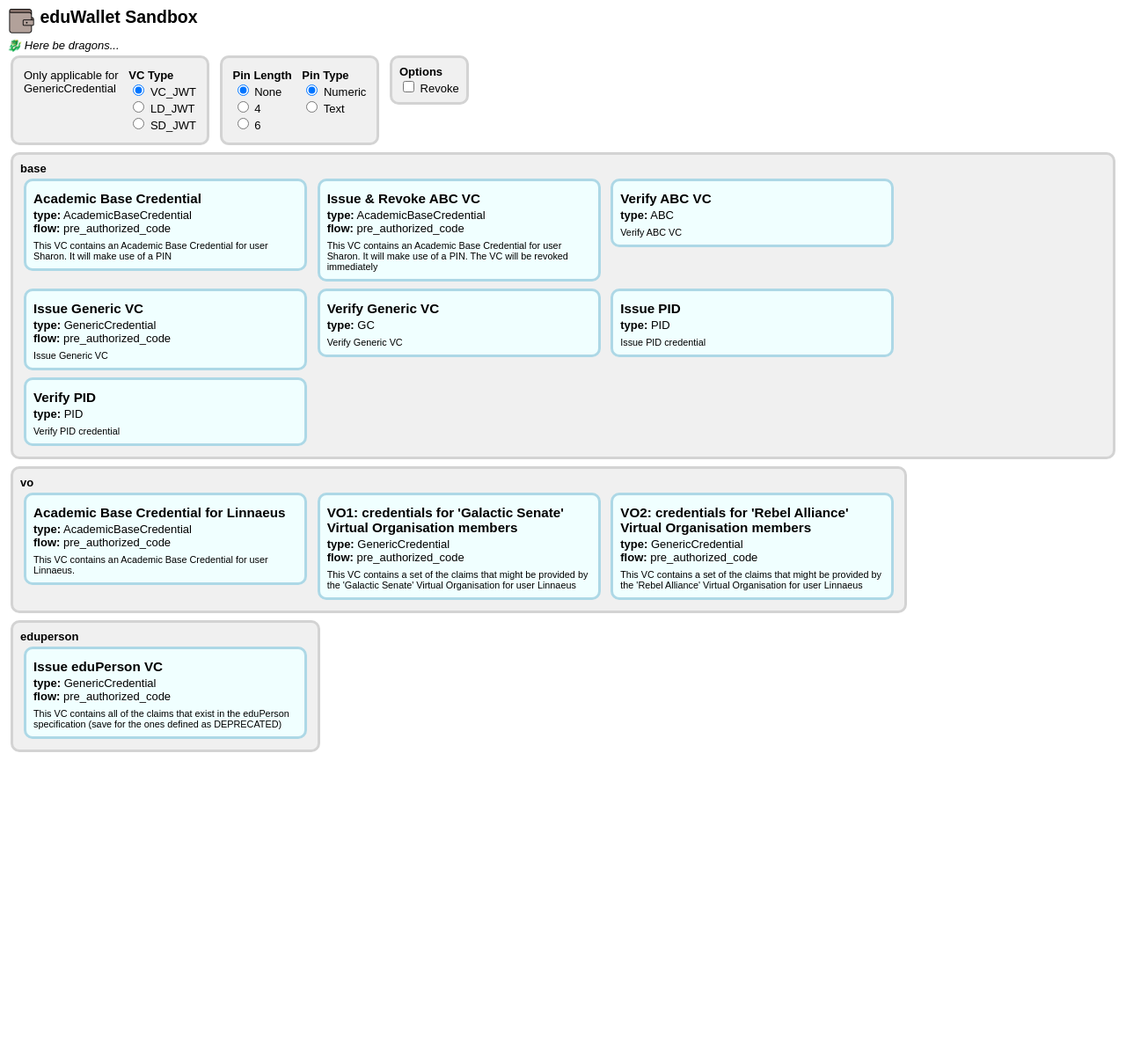
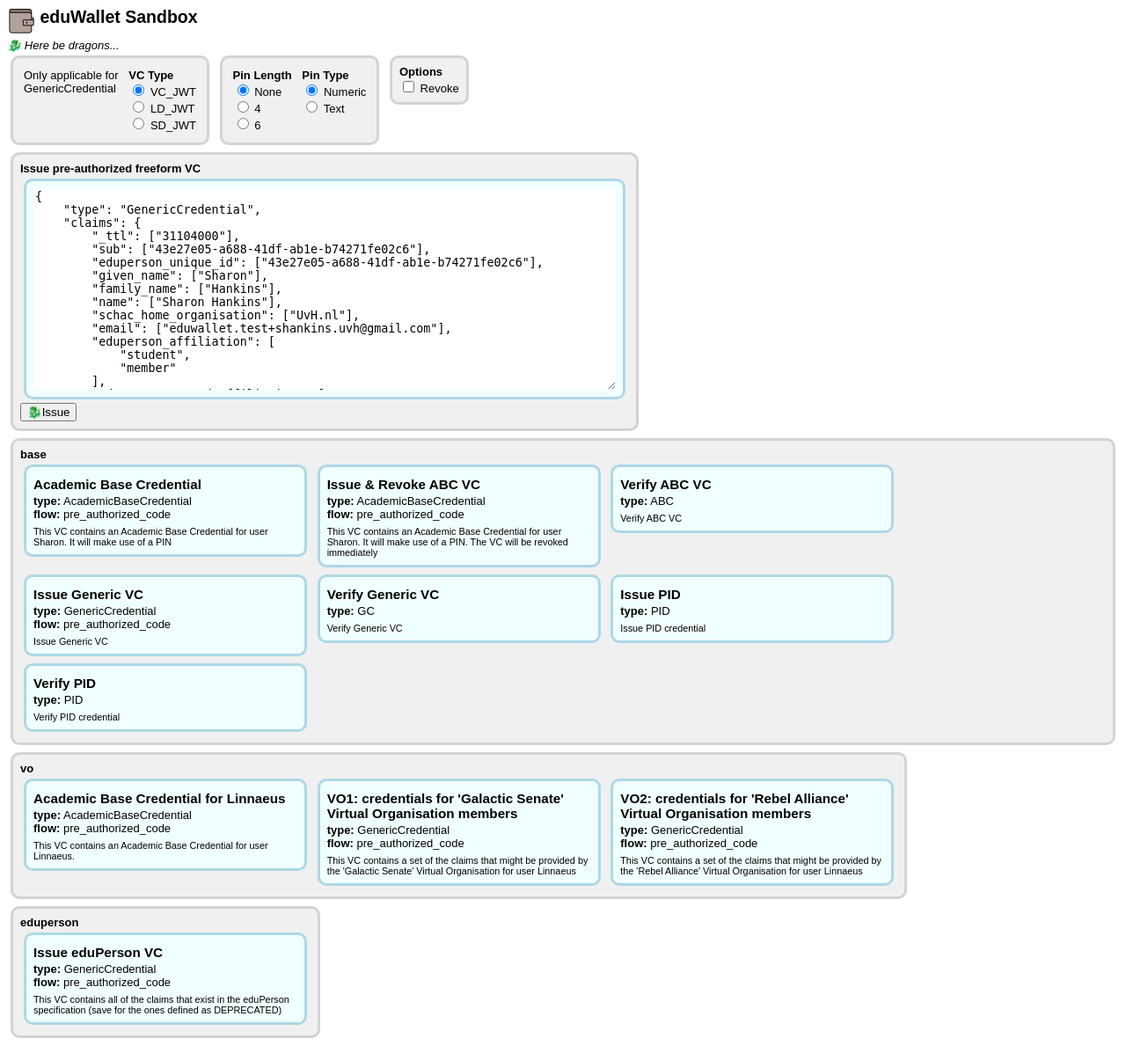
Before and after one commit to sanderhollaar/sandbox-gui, a Flask app: page / in a window 1280 px wide. Shown: the whole page at 88% size. Before the commit the page ends 855 px from the top, so only its background shows below. Run offline with Flask 3, Linux system fonts and the light colour scheme; parts of the project's set-up code (start-up, migrations or seed data) failed here and were passed over.

Commit message:
Introduce Freeform VC

```diff
--- a/templates/main.j2
+++ b/templates/main.j2
@@ -41,8 +41,48 @@
     <p>Options</p>
     <p><input type=checkbox name=revoke value=true> Revoke</p>
 </div>
+
 <br>
+<div class=group>
+<p>Issue pre-authorized freeform VC</p>
+<div class=test style='width: unset'>
+<textarea name=free cols=80 rows=15 style='border: 0px'>
+{
+    "type": "GenericCredential",
+    "claims": {
+        "_ttl": ["31104000"],
+        "sub": ["43e27e05-a688-41df-ab1e-b74271fe02c6"],
+        "eduperson_unique_id": ["43e27e05-a688-41df-ab1e-b74271fe02c6"],
+        "given_name": ["Sharon"],
+        "family_name": ["Hankins"],
+        "name": ["Sharon Hankins"],
+        "schac_home_organisation": ["UvH.nl"],
+        "email": ["eduwallet.test+shankins.uvh@gmail.com"],
+        "eduperson_affiliation": [
+            "student",
+            "member"
+        ],
+        "eduperson_scoped_affiliation": [
+            "student@uvh.nl",
+            "member@uvh.nl"
+        ],
+        "eduperson_entitlement": [
+            "urn:mace:dir:entitlement:common-lib-terms-example"
+        ],
+        "eduperson_assurance": [
+            "https://refeds.org/assurance"
+        ]
+    }
+}
+</textarea>
+</div>
+<br>
+<p>
+<input type=button value=&#128009;Issue onclick="return clickTest('free', 'free');">
+</p>
+</div>
 
+<br>
 {% for file, tests in testset.items() %}
 <div class=group>
 <p>{{ file }}</p>
```
Also changed, not shown: api/api.py (+17 -9 lines).
